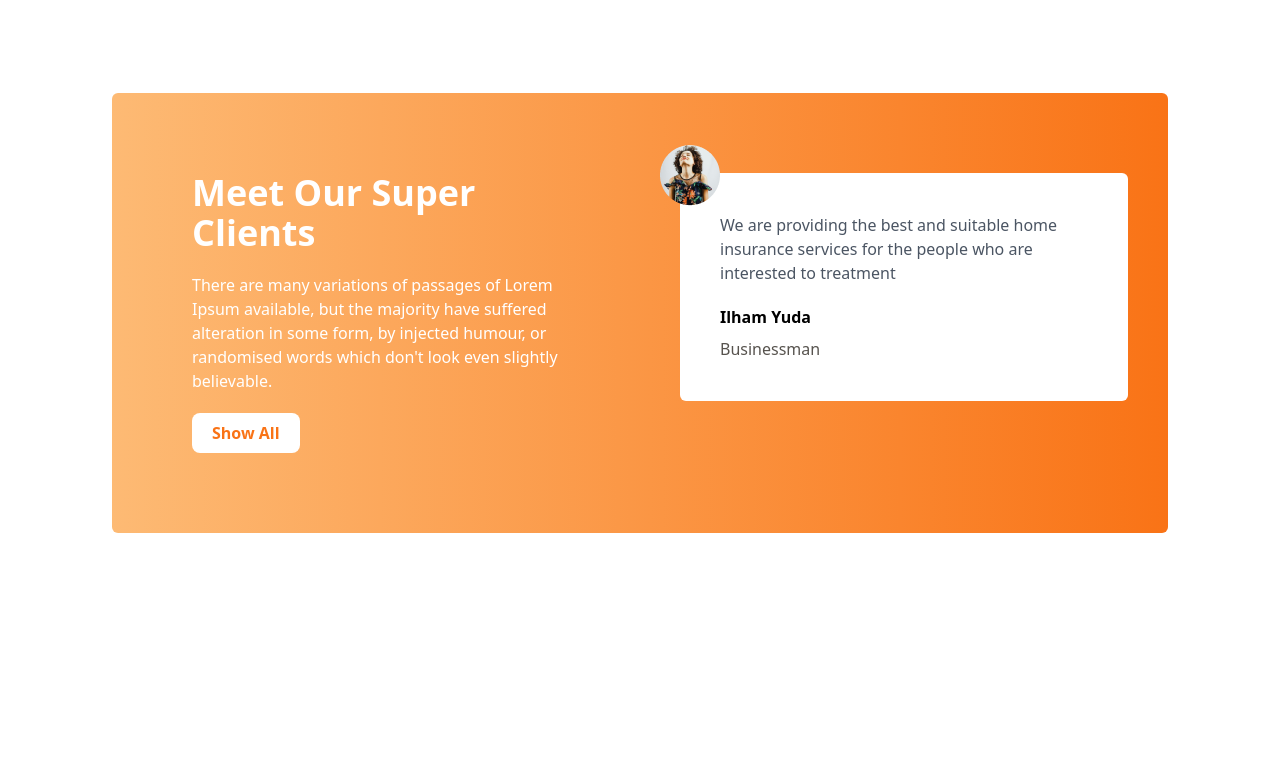
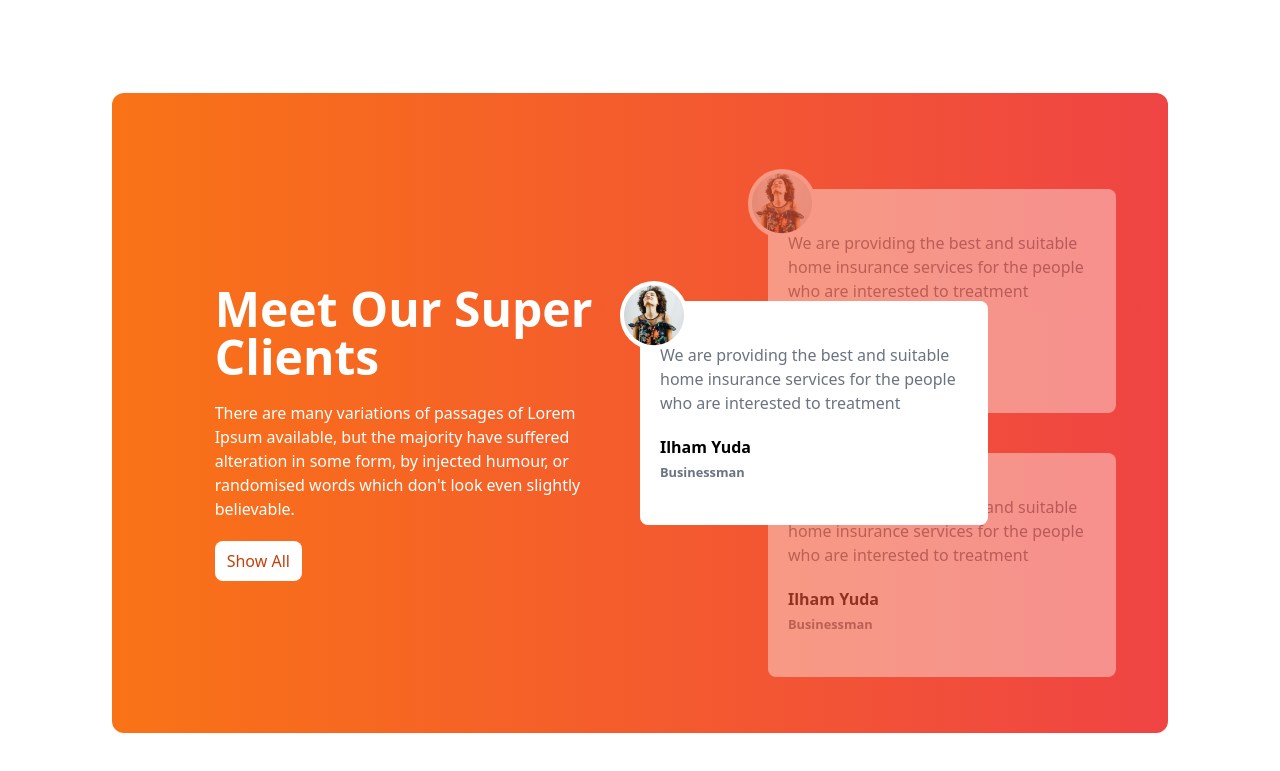
Before and after one commit to thinkGrow/tea-figma-tailwind, a website: page index.html in a window 1280 px wide. Shown: the part 1722-2493 px from the top of the page. Before the commit the page ends 2367 px from the top, so only its background shows below. Drawn offline with Linux system fonts and the light colour scheme.

Commit message:
Review Card Section Done

```diff
--- a/index.html
+++ b/index.html
@@ -25,6 +25,7 @@
 
 <body>
     <main class="max-w-screen-xl mx-auto px-16 lg:px-28 ">
+
         <!-- Header Section -->
         <header class="lg:flex pt-10 mb-20">
             <!-- Text Content -->
@@ -163,38 +164,82 @@
                 </div>
 
             </div>
-
         </section>
 
-        <!-- Super Client Section -->
-        <section class="flex bg-gradient-to-r from-orange-300 to-orange-500 rounded-md">
+        <!-- Reviews Section -->
+        <section class="mb-24">
+            <div
+                class="bg-gradient-to-r from-orange-500 to-red-500 rounded-xl grid grid-cols-1 lg:grid-cols-2 text-white px-7 md:px-16">
+                <!-- Text Section -->
+                <div class="flex justify-center items-center overflow-hidden">
+                    <div class="w-5/6">
+                        <h1 class="text-5xl font-bold mb-5 mt-10">
+                            Meet Our Super Clients
+                        </h1>
+                        <p class="mb-5">
+                            There are many variations of passages of Lorem Ipsum available,
+                            but the majority have suffered alteration in some form, by
+                            injected humour, or randomised words which don't look even
+                            slightly believable.
+                        </p>
+                        <button class="bg-white text-orange-700 px-3 py-2 rounded-lg">
+                            Show All
+                        </button>
+                    </div>
+                </div>
 
-            <!-- Text Section -->
-            <div class="w-1/2 py-20 pr-10 pl-20  text-white">
-                <h1 class="text-4xl pb-5 font-bold">Meet Our Super Clients</h1>
-                <p class="pb-5">There are many variations of passages of Lorem Ipsum available, but the majority have
-                    suffered
-                    alteration in some form, by injected humour, or randomised words which don't look even slightly
-                    believable. </p>
-                <button class="bg-white text-orange-500 py-2 px-5 rounded-lg font-bold">Show All</button>
-            </div>
+                <!-- Reviews Card Section -->
+                <div class="relative py-24">
+                    <!-- Middle Card -->
+                    <div class="absolute z-10 top-44 md:top-52">
+                        <div class="h-56 w-full md:w-3/4 bg-white text-black rounded-lg flex items-center px-5">
+                            <div class="absolute -top-5 -left-5 bg-white rounded-full">
+                                <img class="p-1" src="./images/client.png" alt="" />
+                            </div>
+                            <div>
+                                <p class="text-gray-500 mb-5">
+                                    We are providing the best and suitable home insurance
+                                    services for the people who are interested to treatment
+                                </p>
+                                <h1 class="font-bold">Ilham Yuda</h1>
+                                <small class="font-bold text-gray-500">Businessman</small>
+                            </div>
+                        </div>
+                    </div>
 
-            <!-- Cards Section  -->
-            <div class="w-1/2 py-20 px-10">
-                <img class="absolute -my-7 -mx-5 border-white" src="./images/client.png" alt="">
+                    <!-- top card -->
+                    <div
+                        class="relative left-8 md:left-32 h-56 w-full md:w-3/4 bg-white text-black rounded-lg flex items-center px-5 opacity-40">
+                        <div class="absolute -top-5 -left-5 bg-white rounded-full">
+                            <img class="p-1" src="./images/client.png" alt="" />
+                        </div>
+                        <div>
+                            <p class="text-gray-500 mb-5">
+                                We are providing the best and suitable home insurance services
+                                for the people who are interested to treatment
+                            </p>
+                            <h1 class="font-bold">Ilham Yuda</h1>
+                            <small class="font-bold text-gray-500">Businessman</small>
+                        </div>
+                    </div>
 
-                <!-- card -->
-                <div class="bg-white rounded-md p-10 static">
-                    <p class="text-gray-600 pb-5"">We are providing the best and suitable home insurance services for the people who are interested
-                        to
-                        treatment</p>
-                    <!-- <br> -->
-                    <p class=" font-bold pb-2">Ilham Yuda</p>
-                    <!-- <br> -->
-                    <p class=" text-stone-600">Businessman</p>
+                    <!-- bottom card -->
+                    <div
+                        class="relative left-8 md:left-32 top-10 h-56 w-full md:w-3/4 bg-white text-black rounded-lg flex items-center px-5 opacity-40">
+                        <div class="absolute -top-5 -left-5 bg-white rounded-full">
+                            <img class="p-1" src="./images/client.png" alt="" />
+                        </div>
+                        <div>
+                            <p class="text-gray-500 mb-5">
+                                We are providing the best and suitable home insurance services
+                                for the people who are interested to treatment
+                            </p>
+                            <h1 class="font-bold">Ilham Yuda</h1>
+                            <small class="font-bold text-gray-500">Businessman</small>
+                        </div>
+                    </div>
                 </div>
             </div>
-
         </section>
 
         <!--  -->
```
Also changed, not shown: src/output.css.
